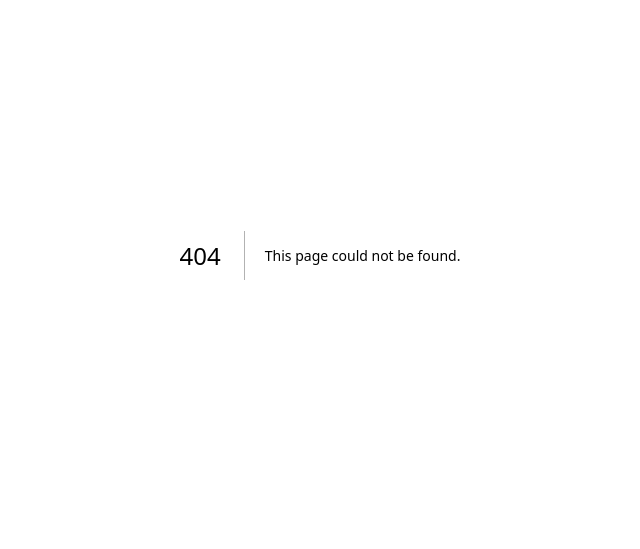
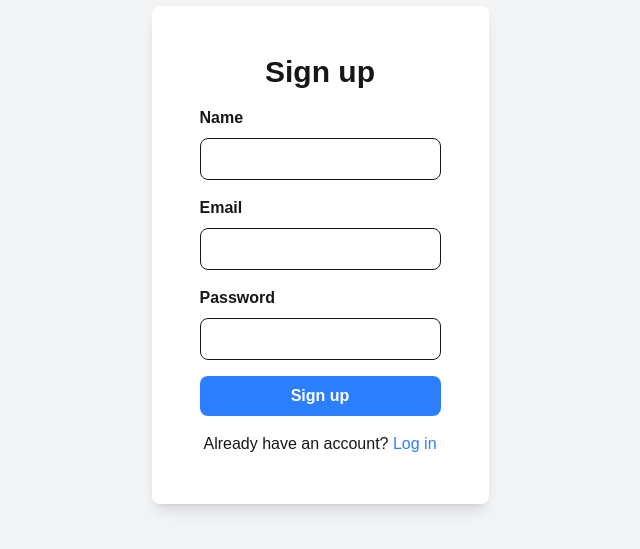
Before and after one commit to Ravi-Katiyar04/humsafar, a Next.js app: page /signup in a window 1280 px wide. Before the commit this address had no page. Shown: the part 145-694 px from the top of the page, without its empty margins (320-960 px from the left). Built offline with nearby package versions, Linux system fonts and the light colour scheme.

Commit message:
setup project using next js

```diff
--- /dev/null
+++ b/src/app/login/page.js
@@ -0,0 +1,73 @@
+'use client';
+import React from "react";
+import Link from "next/link";
+
+export default function LoginPage() {
+  const [email, setEmail] = React.useState("");
+  const [password, setPassword] = React.useState("");
+  const [error, setError] = React.useState(null);
+
+  const handleSubmit = async (e) => {
+    e.preventDefault();
+    try {
+      const response = await fetch("/api/login", {
+        method: "POST",
+        headers: {
+          "Content-Type": "application/json",
+        },
+        body: JSON.stringify({ email, password }),
+      });
+      const data = await response.json();
+      if (data.error) {
+        setError(data.error);
+      } else {
+        window.location.href = "/";
+      }
+    } catch (error) {
+      setError("An error occurred");
+    }
+  };
+
+  return (
+    <div className="flex items-center justify-center h-screen bg-gray-100">
+      <form
+        onSubmit={handleSubmit}
+        className="bg-white p-8 rounded-lg shadow-lg w-96"
+      >
+        <h2 className="text-3xl font-bold mb-4 text-center">
+          Welcome to Humsafar!
+        </h2>
+        {error && <p className="text-red-500 mb-4">{error}</p>}
+        <label className="block mb-2 text-lg" htmlFor="email">
+          Email
+        </label>
+        <input
+          className="block w-full px-4 py-2 mb-4 rounded-lg border-2 border-gray-300"
+          type="email"
+          id="email"
+          value={email}
+          onChange={(e) => setEmail(e.target.value)}
+        />
+        <label className="block mb-2 text-lg" htmlFor="password">
+          Password
+        </label>
+        <input
+          className="block w-full px-4 py-2 mb-4 rounded-lg border-2 border-gray-300"
+          type="password"
+          id="password"
+          value={password}
+          onChange={(e) => setPassword(e.target.value)}
+        />
+        <button className="bg-blue-500 hover:bg-blue-700 text-white font-bold py-2 px-4 rounded-lg w-full">
+          Login
+        </button>
+        <p className="mt-4 text-center">
+          Don&#39;t have an account?{" "}
+          <Link href="/signup" className="text-blue-500 hover:text-blue-700">
+            Sign up
+          </Link>
+        </p>
+      </form>
+    </div>
+  );
+}
--- /dev/null
+++ b/src/app/signup/page.js
@@ -0,0 +1,83 @@
+'use client';
+import axios from "axios";
+import Link from "next/link";
+import React from "react";
+export default function SignupPage() {
+    const [name, setName] = React.useState("");
+    const [email, setEmail] = React.useState("");
+    const [password, setPassword] = React.useState("");
+    const [error, setError] = React.useState(null);
+
+    const handleSubmit = async (e) => {
+        e.preventDefault();
+        try {
+            const response = await axios.post("/api/signup", {
+                name,
+                email,
+                password,
+            });
+            const data = response.data;
+            if (data.error) {
+                setError(data.error);
+            } else {
+                window.location.href = "/login";
+            }
+        } catch (error) {
+            setError("An error occurred");
+        }
+    };
+
+    return (
+        <div className="h-screen bg-gray-100 flex items-center justify-center">
+            <form
+                onSubmit={handleSubmit}
+                className="bg-white p-12 rounded-lg shadow-lg max-w-md"
+            >
+                <h2 className="text-3xl font-bold mb-4 text-center">Sign up</h2>
+                {error && <p className="text-red-500 mb-4 text-center">{error}</p>}
+                <label className="block mb-2 font-semibold" htmlFor="name">
+                    Name
+                </label>
+                <input
+                    className="block w-full px-4 py-2 mb-4 border rounded-lg"
+                    type="text"
+                    id="name"
+                    value={name}
+                    onChange={(e) => setName(e.target.value)}
+                />
+                <label className="block mb-2 font-semibold" htmlFor="email">
+                    Email
+                </label>
+                <input
+                    className="block w-full px-4 py-2 mb-4 border rounded-lg"
+                    type="email"
+                    id="email"
+                    value={email}
+                    onChange={(e) => setEmail(e.target.value)}
+                />
+                <label className="block mb-2 font-semibold" htmlFor="password">
+                    Password
+                </label>
+                <input
+                    className="block w-full px-4 py-2 mb-4 border rounded-lg"
+                    type="password"
+                    id="password"
+                    value={password}
+                    onChange={(e) => setPassword(e.target.value)}
+                />
+                <button
+                    className="bg-blue-500 hover:bg-blue-700 text-white font-bold py-2 px-4 rounded-lg w-full"
+                    type="submit"
+                >
+                    Sign up
+                </button>
+                <p className="mt-4 text-center">
+                    Already have an account?{" "}
+                    <Link href="/login" className="text-blue-500 hover:underline">
+                        Log in
+                    </Link>
+                </p>
+            </form>
+        </div>
+    );
+}
```
Also changed, not shown: package.json (+9 -4 lines), 1 other file (tests, documents, lock files or other folders).
